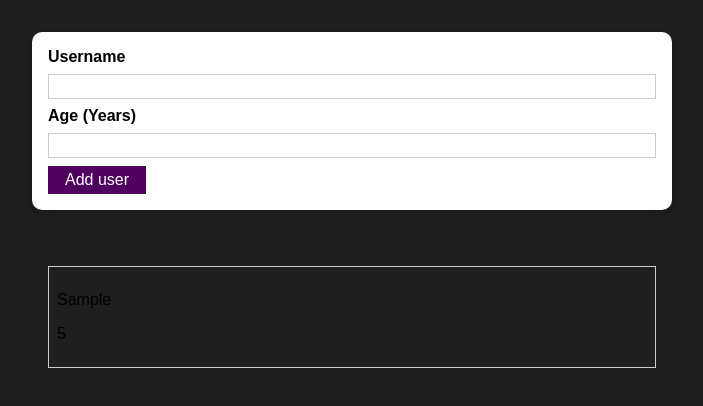
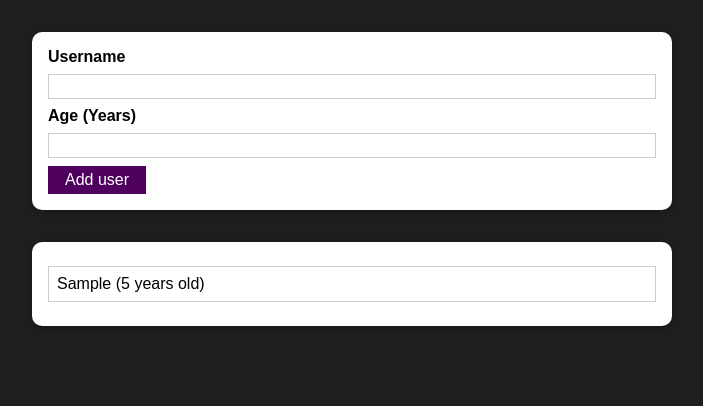
Before and after one commit to BrodoDigitale/demo-react-auth-form, a React (Create React App) app: page / in a window 1280 px wide. Both pictures are taken after typing "Sample", "5" into the empty fields and a click on the button "Add user". Shown: the top 406 px of the page, without its empty margins (288-991 px from the left). Built offline with nearby package versions, Linux system fonts and the light colour scheme.

Commit message:
refactor: minor changes to UsersList component

```diff
--- a/src/UsersList/UsersList.js
+++ b/src/UsersList/UsersList.js
@@ -1,20 +1,20 @@
 import React from "react";
 import classes from "./UsersList.module.css";
+import { Card } from "../UI/Card/Card";
 
-export const UsersList = (props) => {
+export const UsersList = ({ users }) => {
   return (
-    <div className={classes.users}>
+    <Card extraClasses={classes.users}>
       <ul>
-        {props.users &&
-          props.users.map((user, index) => {
+        {users &&
+          users.map((user, index) => {
             return (
               <li key={index}>
-                <p>{user.name}</p>
-                <p>{user.age}</p>
+                {user.name} ({user.age} years old)
               </li>
             );
           })}
       </ul>
-    </div>
+    </Card>
   );
 };
```
